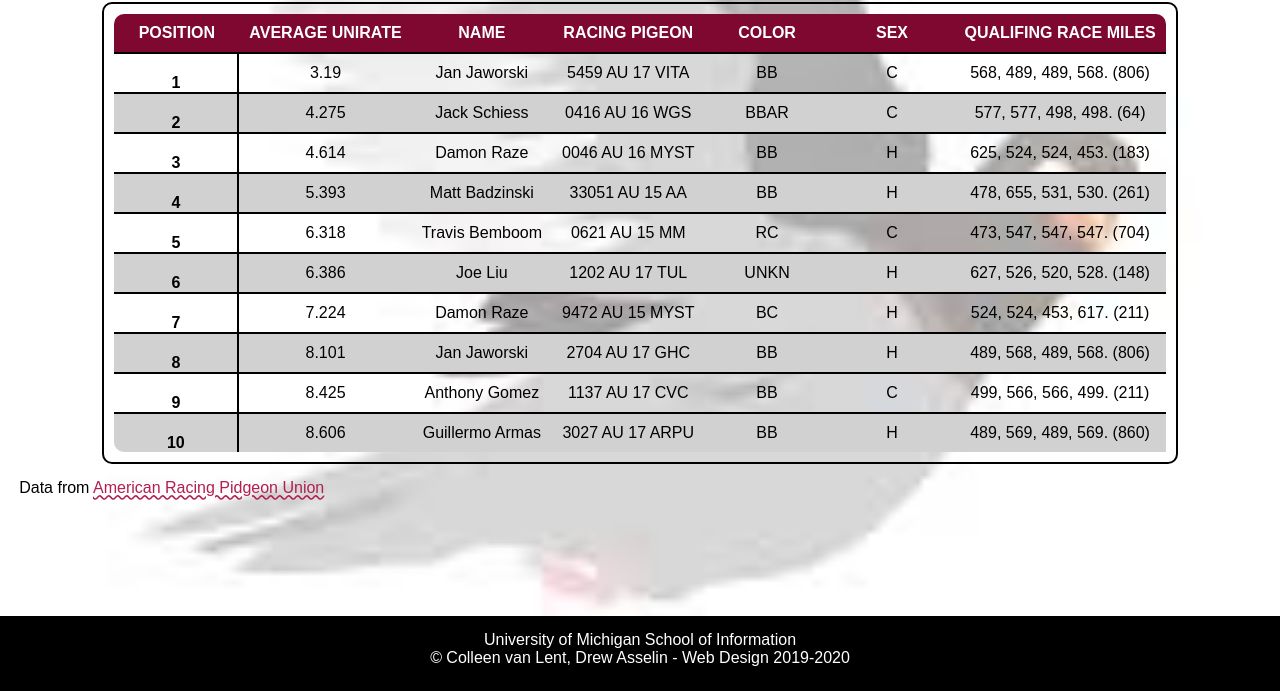
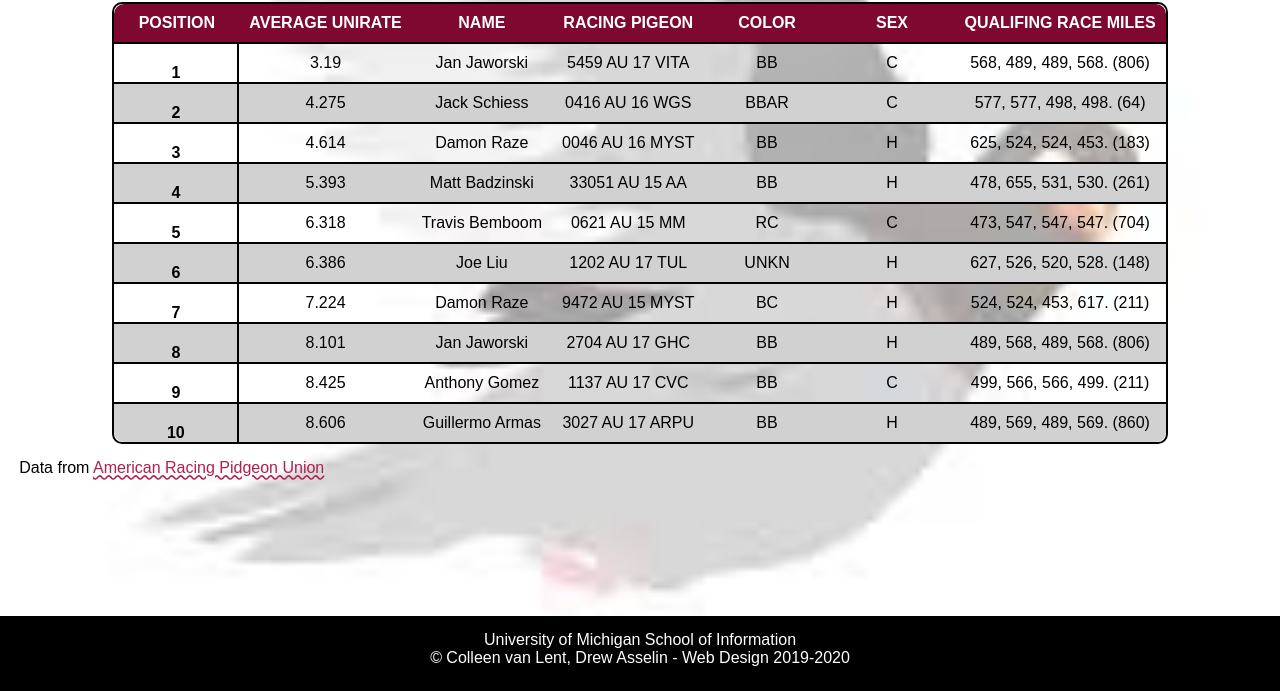
Before and after one commit to saraajames/homework3, a plain HTML site: page index.html in a window 1280 px wide. Shown: the part 109-800 px from the top of the page. Drawn offline with Linux system fonts and the light colour scheme; a web font is replaced by a local one.

Commit message:
Add files via upload

```diff
--- a/css/style.css
+++ b/css/style.css
@@ -49,7 +49,7 @@ a{
 
 table{
     border: 2px solid #000000;
-    padding: 10px;
+    /* padding: 10px; */
     text-align: center;
     border-radius: 10px;
     margin: auto;
@@ -106,9 +106,10 @@ tbody tr:last-child th:first-child{
   border-bottom-left-radius: 10px;
 }
 
-tbody tr:last-child th:last-child{
+tbody tr:last-child td:last-child{
   border-bottom-right-radius: 10px;
 }
+
 
 footer{
   width:100%;
```
